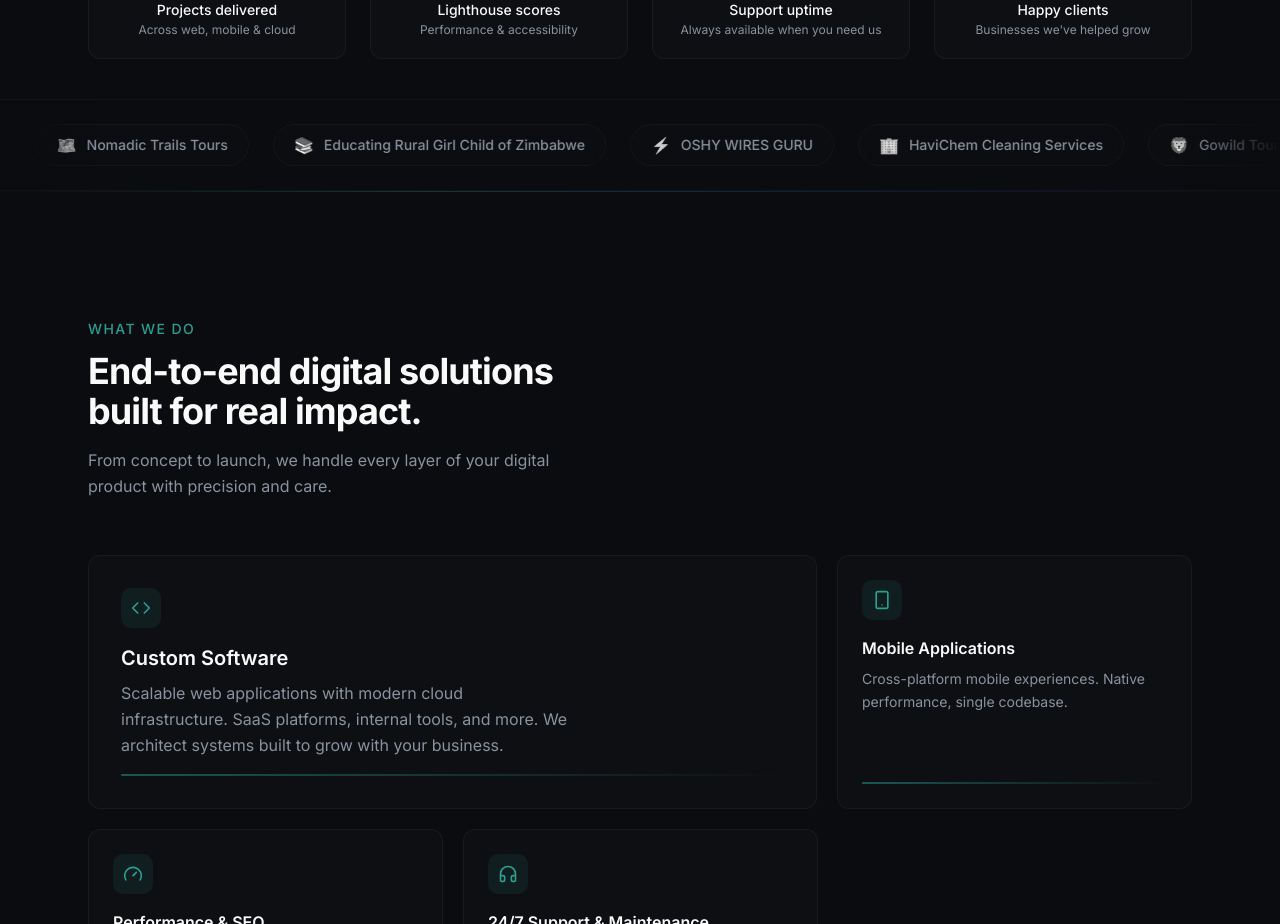
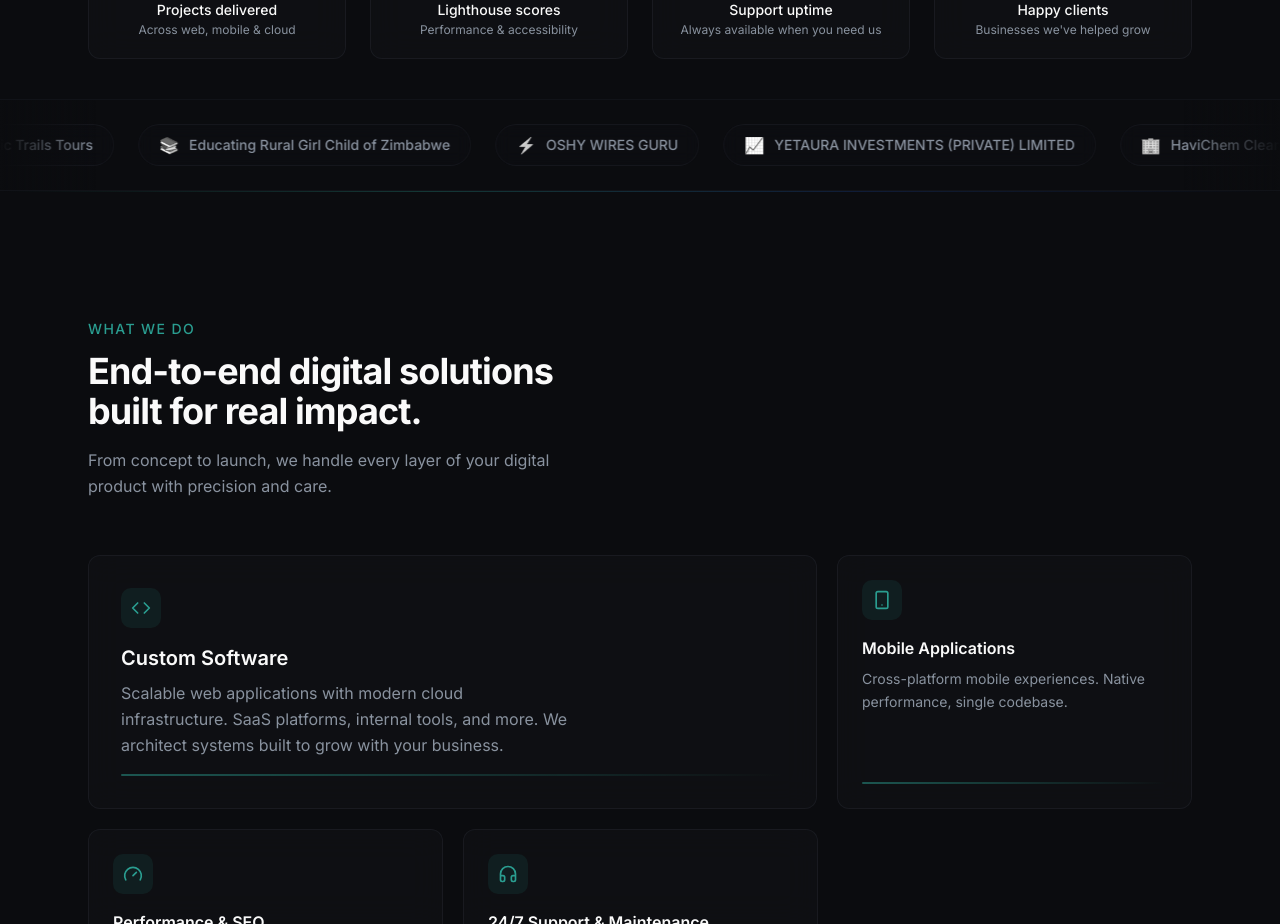
Before and after one commit to tinoe0404/frantendX, a Next.js app: page / in a window 1280 px wide. Shown: the part 1320-2244 px from the top of the page. Built offline with nearby package versions, Linux system fonts and the light colour scheme.

Commit message:
Add YETAURA INVESTMENTS client to MarqueeTicker

```diff
--- a/src/components/MarqueeTicker.tsx
+++ b/src/components/MarqueeTicker.tsx
@@ -7,6 +7,7 @@ const clients = [
   { name: "Nomadic Trails Tours", icon: "🗺️" },
   { name: "Educating Rural Girl Child of Zimbabwe", icon: "📚" },
   { name: "OSHY WIRES GURU", icon: "⚡" },
+  { name: "YETAURA INVESTMENTS (PRIVATE) LIMITED", icon: "📈" },
 ];
 
 export function MarqueeTicker() {
```
